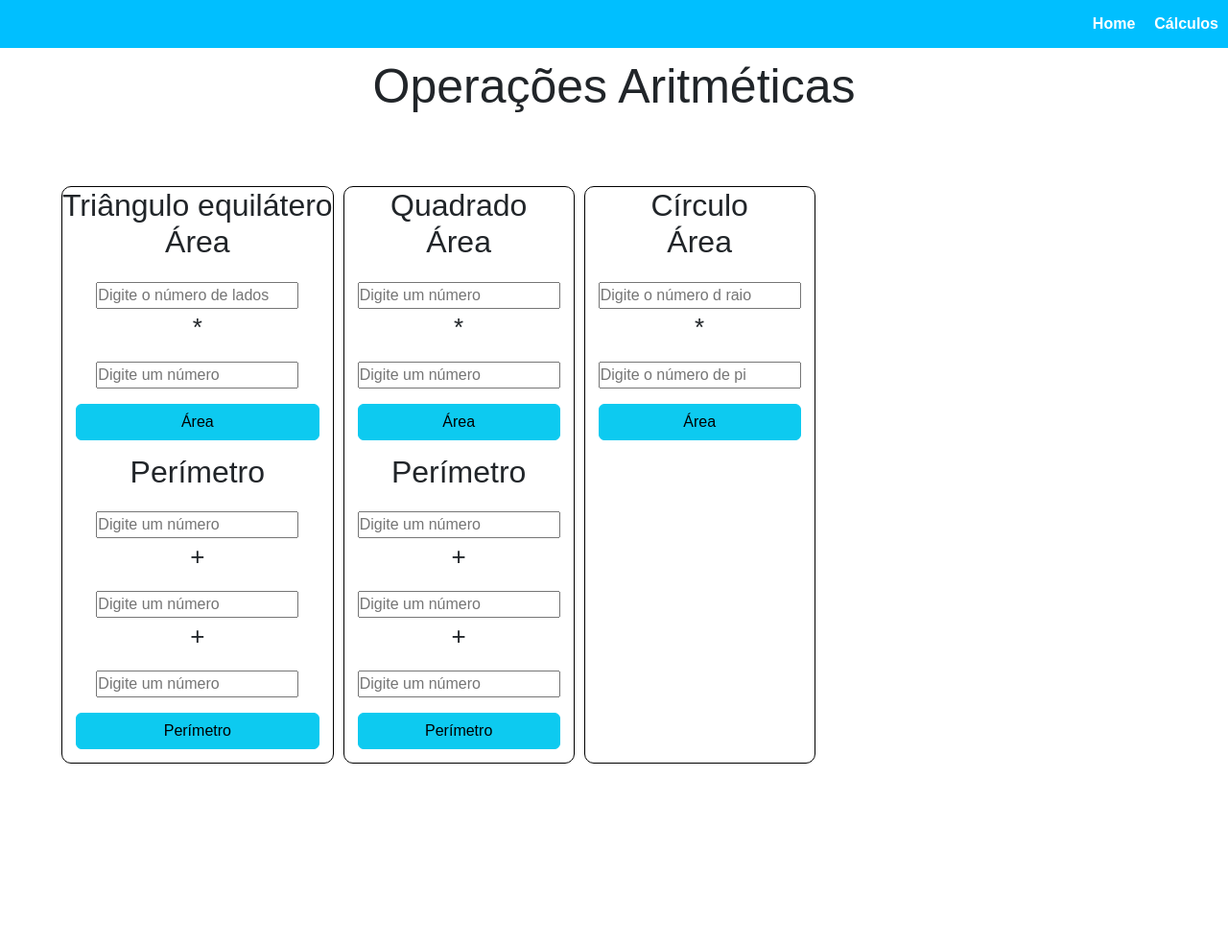
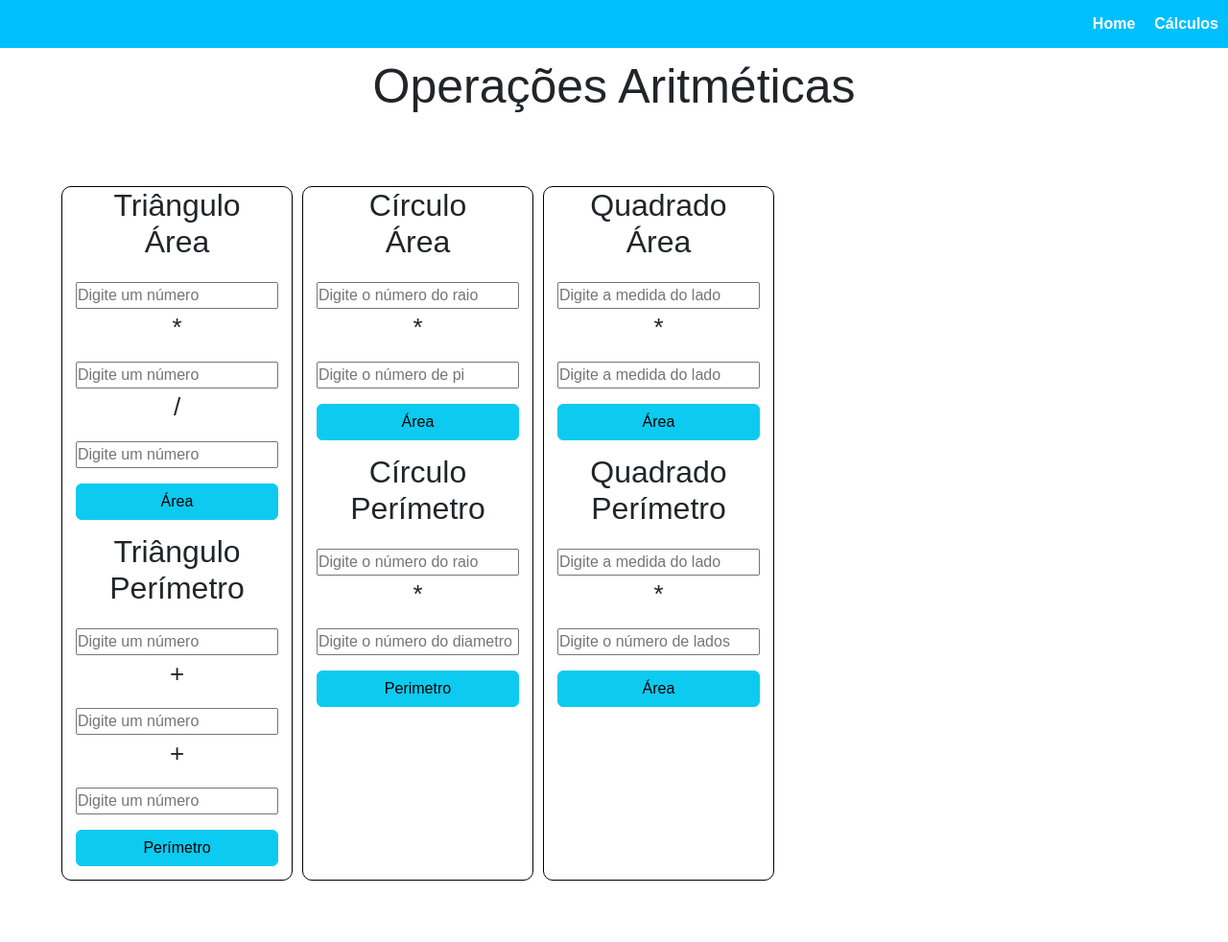
Before and after one commit to thayla528/senai_frontend, a Flask app: page /area in a window 1280 px wide. Shown: the whole page at 96% size. Before the commit the page ends 796 px from the top, so only its background shows below. Run offline with Flask 3, Linux system fonts and the light colour scheme.

Commit message:
frontend

```diff
--- a/app.py
+++ b/app.py
@@ -68,7 +68,8 @@ def area():
         if request.form['form-n1'] and request.form['form-n2']:
             n1 = int(request.form['form-n1'])
             n2 = int(request.form['form-n2'])
-            vez = n1 * n2
+            n3 = int(request.form['form-n3'])
+            vez = n1 * n2 / n3
             return render_template("geometria.html", n1=n1, n2=n2, vez=vez)
 
     return render_template("geometria.html")
@@ -95,6 +96,40 @@ def area_circulo():
             return render_template("geometria.html", n1=n1, n2=n2, n3=n3, arc=arc)
         return render_template("geometria.html")
 
+@app.route('/perimetro_circulo', methods=['GET', 'POST'])
+def perimetro_circulo():
+    if request.method == 'POST':
+        if request.form['form-n1'] and request.form['form-n2'] and request.form['form-n3']:
+            n1 = int(request.form['form-n1'])
+            n2 = int(request.form['form-n2'])
+            n3 = int(request.form['form-n3'])
+            cr = n1 + n2 + n3
+            return render_template("geometria.html", n1=n1, n2=n2, n3=n3, cr=cr)
+        return render_template("geometria.html")
+
+
+@app.route('/area_quadrado', methods=['GET', 'POST'])
+def area_quadrado():
+    if request.method == 'POST':
+        if request.form['form-n1'] and request.form['form-n2'] and request.form['form-n3']:
+            n1 = int(request.form['form-n1'])
+            n2 = int(request.form['form-n2'])
+            n3 = int(request.form['form-n3'])
+            qd = n1 + n2 + n3
+            return render_template("geometria.html", n1=n1, n2=n2, n3=n3, qd=qd)
+        return render_template("geometria.html")
+
+@app.route('/perimetro_quadrado', methods=['GET', 'POST'])
+def perimetro_quadrado():
+    if request.method == 'POST':
+        if request.form['form-n1'] and request.form['form-n2'] and request.form['form-n3']:
+            n1 = int(request.form['form-n1'])
+            n2 = int(request.form['form-n2'])
+            n3 = int(request.form['form-n3'])
+            pl = n1 + n2 + n3
+            return render_template("geometria.html", n1=n1, n2=n2, n3=n3, pl=pl)
+        return render_template("geometria.html")
+
 
 
 
--- a/templates/geometria.html
+++ b/templates/geometria.html
@@ -6,64 +6,9 @@
 
 <div class="calculos">
 
-    <div class="card_operacao">
-        <h2>Triângulo equilátero <br>
-        Área
-        </h2>
-        <form class="form-somar" action="{{ url_for('area') }}" method="post">
-            <label>
-                <input placeholder="Digite o número de lados" name="form-n1" form-control >
-            </label>
-
-            <p class="operador">*</p>
-
-            <label>
-                <input placeholder="Digite um número" name="form-n2" form-control>
-            </label>
-
-
-            <p class="resultado">
-                {% if vez is defined %}
-                    {{ n1 }} * {{ n2 }} = {{ vez }}
-                {% else %}
-                {% endif %}
-            </p>
-
-            <button type="submit" class="btn btn-info">Área</button>
-        </form>
-
-        <h2>Perímetro</h2>
-        <form class="form-somar" action="{{ url_for('perimetro_triangulo') }}" method="post">
-            <label>
-                <input placeholder="Digite um número" name="form-n1" form-control >
-            </label>
-
-            <p class="operador">+</p>
-
-            <label>
-                <input placeholder="Digite um número" name="form-n2" form-control>
-            </label>
-
-            <p class="operador">+</p>
-
-            <label>
-                <input placeholder="Digite um número" name="form-n3" form-control>
-            </label>
-
-
-            <p class="resultado">
-                {% if pt is defined %}
-                    {{ n1 }} + {{ n2 }} + {{ n3 }} = {{ pt }}
-                {% else %}
-                {% endif %}
-            </p>
-
-            <button type="submit" class="btn btn-info">Perímetro</button>
-        </form>
-    </div>
 
     <div class="card_operacao">
-        <h2>Quadrado <br>
+        <h2>Triângulo <br>
         Área
         </h2>
         <form class="form-somar" action="{{ url_for('area') }}" method="post">
@@ -77,10 +22,16 @@
                 <input placeholder="Digite um número" name="form-n2" form-control>
             </label>
 
+            <p class="operador">/</p>
+
+            <label>
+                <input placeholder="Digite um número" name="form-n3" form-control>
+            </label>
+
 
             <p class="resultado">
                 {% if vez is defined %}
-                    {{ n1 }} * {{ n2 }} = {{ vez }}
+                    {{ n1 }} + {{ n2 }} / {{ n3 }} = {{ vez }}
                 {% else %}
                 {% endif %}
             </p>
@@ -88,7 +39,8 @@
             <button type="submit" class="btn btn-info">Área</button>
         </form>
 
-        <h2>Perímetro</h2>
+        <h2>Triângulo<br>
+        Perímetro</h2>
         <form class="form-somar" action="{{ url_for('perimetro_triangulo') }}" method="post">
             <label>
                 <input placeholder="Digite um número" name="form-n1" form-control >
@@ -124,7 +76,7 @@
         </h2>
         <form class="form-somar" action="{{ url_for('area_circulo') }}" method="post">
             <label>
-                <input placeholder="Digite o número d raio" name="form-n1" form-control >
+                <input placeholder="Digite o número do raio" name="form-n1" form-control >
             </label>
 
             <p class="operador">*</p>
@@ -144,6 +96,89 @@
             <button type="submit" class="btn btn-info">Área</button>
         </form>
 
+        <h2>Círculo<br>
+        Perímetro
+        </h2>
+        <form class="form-somar" action="{{ url_for('perimetro_circulo') }}" method="post">
+            <label>
+                <input placeholder="Digite o número do raio" name="form-n1" form-control >
+            </label>
+
+            <p class="operador">*</p>
+
+            <label>
+                <input placeholder="Digite o número do diametro" name="form-n2" form-control>
+            </label>
+
+
+            <p class="resultado">
+                {% if cr is defined %}
+                    {{ n1 }} * {{ n2 }} = {{ cr }}
+                {% else %}
+                {% endif %}
+            </p>
+
+            <button type="submit" class="btn btn-info">Perimetro</button>
+        </form>
+    </div>
+
+
+        <div class="card_operacao">
+            <h2>Quadrado<br>
+        Área
+        </h2>
+        <form class="form-somar" action="{{ url_for('area_quadrado') }}" method="post">
+            <label>
+                <input placeholder="Digite a medida do lado" name="form-n1" form-control >
+            </label>
+
+            <p class="operador">*</p>
+
+            <label>
+                <input placeholder="Digite a medida do lado" name="form-n2" form-control>
+            </label>
+
+
+            <p class="resultado">
+                {% if qd is defined %}
+                    {{ n1 }} * {{ n2 }} = {{ qd }}
+                {% else %}
+                {% endif %}
+            </p>
+
+            <button type="submit" class="btn btn-info">Área</button>
+        </form>
+
+        <h2>Quadrado<br>
+        Perímetro
+        </h2>
+        <form class="form-somar" action="{{ url_for('perimetro_quadrado') }}" method="post">
+            <label>
+                <input placeholder="Digite a medida do lado" name="form-n1" form-control >
+            </label>
+
+            <p class="operador">*</p>
+
+            <label>
+                <input placeholder="Digite o número de lados" name="form-n2" form-control>
+            </label>
+
+
+            <p class="resultado">
+                {% if pl is defined %}
+                    {{ n1 }} * {{ n2 }} = {{ pl }}
+                {% else %}
+                {% endif %}
+            </p>
+
+            <button type="submit" class="btn btn-info">Área</button>
+        </form>
+        </div>
+
+
+
+
+
 
 
 
```
